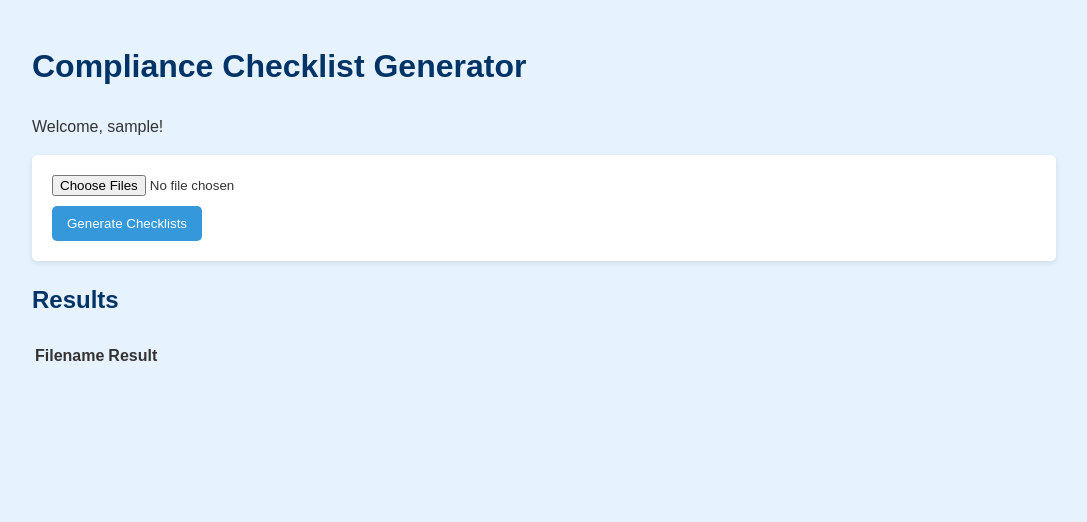
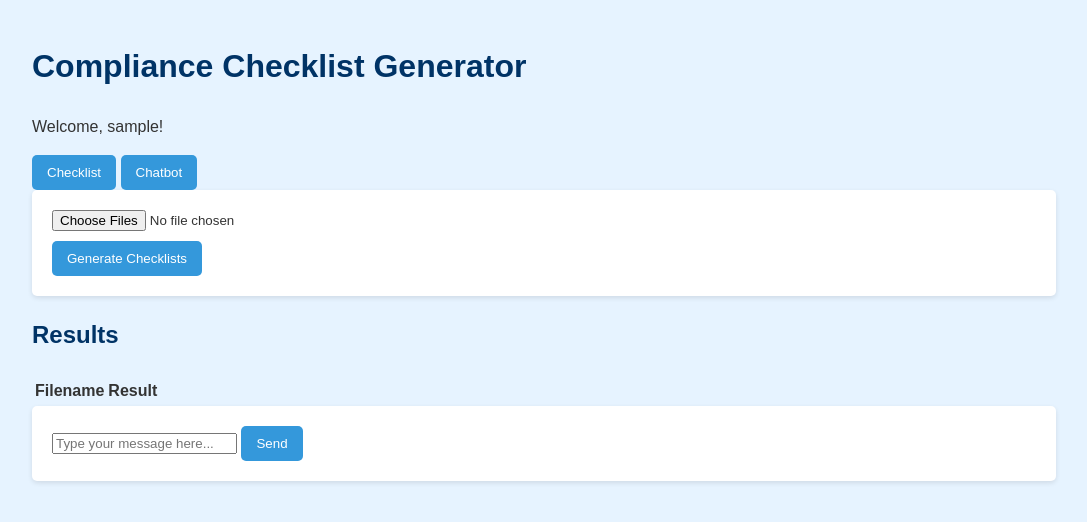
Before and after one commit to dineshkaarthik/complianceChecklistGen, a Flask app: page / in a window 1280 px wide. Shown: the part 46-568 px from the top of the page, without its empty margins (96-1183 px from the left). Run offline with Flask 3, Linux system fonts and the light colour scheme; the visitor is signed in with stand-in values (Sample User, id 1); lists and menus that the app fills with data are empty; parts of the project's set-up code (start-up, migrations or seed data) failed here and were passed over.

Commit message:
Add files via upload

```diff
--- a/templates/documents.html
+++ b/templates/documents.html
@@ -1,11 +1,13 @@
 <!DOCTYPE html>
 <html lang="en">
+
 <head>
     <meta charset="UTF-8">
     <meta name="viewport" content="width=device-width, initial-scale=1.0">
     <title>Document List</title>
     <link rel="stylesheet" href="{{ url_for('static', filename='style.css') }}">
 </head>
+
 <body>
     <nav>
         <ul>
@@ -32,4 +34,5 @@
     </div>
     <script src="{{ url_for('static', filename='script.js') }}"></script>
 </body>
+
 </html>
--- a/templates/index.html
+++ b/templates/index.html
@@ -1,11 +1,13 @@
 <!DOCTYPE html>
 <html lang="en">
+
 <head>
     <meta charset="UTF-8">
     <meta name="viewport" content="width=device-width, initial-scale=1.0">
     <title>Compliance Checklist Generator</title>
     <link rel="stylesheet" href="{{ url_for('static', filename='style.css') }}">
 </head>
+
 <body>
     <nav>
         <ul>
@@ -18,6 +20,13 @@
     <div class="container">
         <h1>Compliance Checklist Generator</h1>
         <p>Welcome, {{ current_user.username }}!</p>
+        <div id="tabs">
+            <div class="tab-buttons">
+                <button class="tab-button active" data-tab="upload">Checklist</button>
+                <button class="tab-button" data-tab="chatbot">Chatbot</button>
+            </div>
+            <div class="tab-content">
+                <div id="upload-tab" class="tab-pane active">
                     <form id="upload-form" enctype="multipart/form-data">
                         <input type="file" id="pdf-files" name="files" accept=".pdf" multiple required>
                         <button type="submit">Generate Checklists</button>
@@ -43,6 +52,18 @@
                         </table>
                     </div>
                 </div>
+                <div id="chatbot-tab" class="tab-pane">
+                    <div id="chat-container">
+                        <div id="chat-messages"></div>
+                        <form id="chat-form">
+                            <input type="text" id="chat-input" placeholder="Type your message here..." required>
+                            <button type="submit">Send</button>
+                        </form>
+                    </div>
+                </div>
+            </div>
+        </div>
+    </div>
     <div id="api-usage-modal" class="modal hidden">
         <div class="modal-content">
             <span class="close">&times;</span>
@@ -52,4 +73,5 @@
     </div>
     <script src="{{ url_for('static', filename='script.js') }}"></script>
 </body>
+
 </html>
--- a/templates/login.html
+++ b/templates/login.html
@@ -1,11 +1,13 @@
 <!DOCTYPE html>
 <html lang="en">
+
 <head>
     <meta charset="UTF-8">
     <meta name="viewport" content="width=device-width, initial-scale=1.0">
     <title>Login - Compliance Checklist Generator</title>
     <link rel="stylesheet" href="{{ url_for('static', filename='style.css') }}">
 </head>
+
 <body>
     <div class="container">
         <h1>Login</h1>
@@ -18,7 +20,7 @@
         </ul>
         {% endif %}
         {% endwith %}
-        <form method="POST">
+        <form method="POST" class="login-form">
             <div>
                 <label for="username">Username:</label>
                 <input type="text" id="username" name="username" required>
@@ -32,4 +34,5 @@
         <p>Don't have an account? <a href="{{ url_for('register') }}">Register here</a></p>
     </div>
 </body>
+
 </html>
```
Also changed, not shown: templates/document_details.html (+7 -2 lines), templates/register.html (+6 -3 lines). Lines whose indentation alone changed are shown as unchanged.
